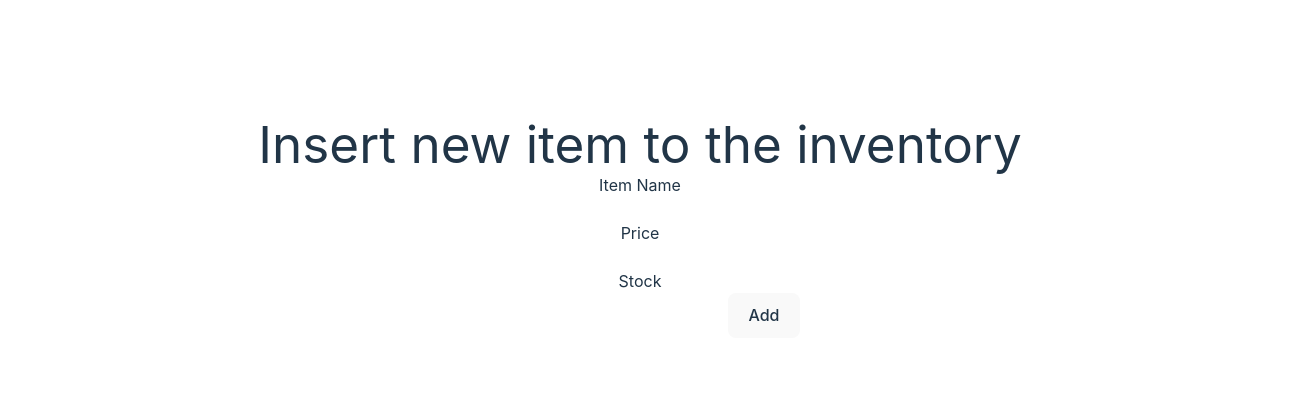
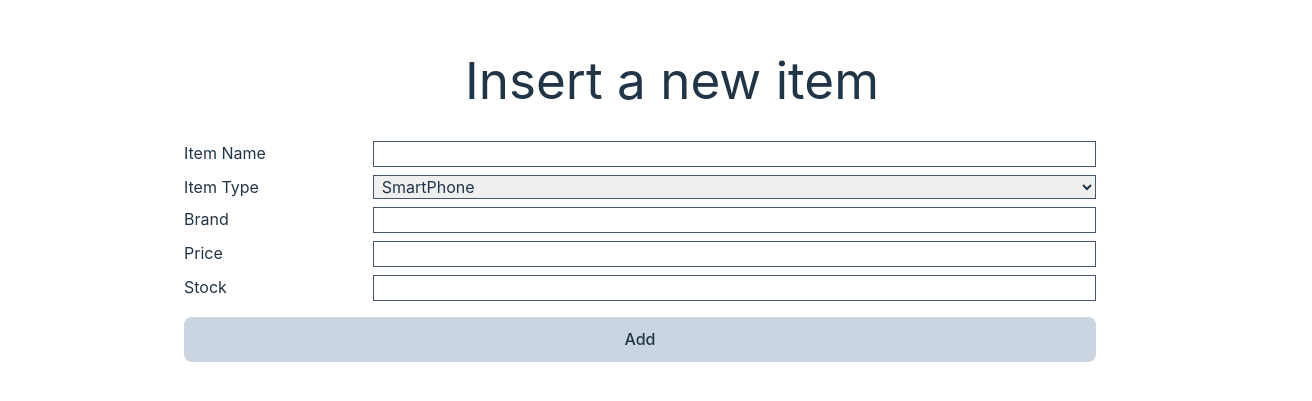
Before and after one commit to AJ-Gagliardo/inventory_app, a React (Vite) app in the folder client/: page / in a window 1280 px wide. Shown: the part 173-574 px from the top of the page, 1312 px wide, since content can reach past the window. Built offline with nearby package versions, Linux system fonts and the light colour scheme.

Commit message:
added some style to the insert new item front end part

```diff
--- a/client/src/components/Create.jsx
+++ b/client/src/components/Create.jsx
@@ -1,14 +1,16 @@
 import { useState } from "react";
 
 function Create() {
-  const [itemName, setItenName] = useState("");
+  const [itemName, setItemName] = useState("");
+  const [itemtype, setItemType] = useState("");
+  const [brand, setBrand] = useState("");
   const [price, setPrice] = useState("");
   const [stock, setStock] = useState("");
 
   const onSubmitForm = async (e) => {
     e.preventDefault();
     try {
-      const body = { itemname: itemName, price, stock };
+      const body = { itemname: itemName, itemtype, brand, price, stock };
       // { itemName: itemName, price: price, stock: stock };
       const response = await fetch("http://localhost:3000/create", {
         method: "POST",
@@ -22,18 +24,59 @@ function Create() {
     }
   };
   return (
-    <div>
-      <h1>Insert new item to the inventory</h1>
-      <form onSubmit={onSubmitForm}>
-        <h2>Item Name</h2>
-        <input type="text" onChange={(e) => setItenName(e.target.value)} />
-        <h2>Price</h2>
-        <input type="number" onChange={(e) => setPrice(e.target.value)} />
-        <h2>Stock</h2>
-        <input type="number" onChange={(e) => setStock(e.target.value)} />
-        <button> Add</button>
-      </form>
-    </div>
+    <>
+      <h1 className="w-screen">Insert a new item</h1>
+      <>
+        <form
+          onSubmit={onSubmitForm}
+          className="grid grid-cols-[1fr,4fr] text-start gap-2 my-8 sm:w-3/4 mx-auto"
+        >
+          <h2>Item Name</h2>
+          <input
+            type="text"
+            onChange={(e) => setItemName(e.target.value)}
+            className="border border-spacing-1 border-slate-600 px-1"
+          />
+          <h2>Item Type</h2>
+          <select
+            className="border border-spacing-1 border-slate-600 px-1"
+            name="itemtype"
+            onChange={(e) => setItemType(e.target.value)}
+          >
+            <option value="smartphone">SmartPhone</option>
+            <option value="tablet">Tablet</option>
+            <option value="laptop">Laptop</option>
+            <option value="gaming">Gaming</option>
+            <option value="accesory">Accesory</option>
+          </select>
+
+          <h2>Brand</h2>
+          <input
+            type="text"
+            className="border border-spacing-1 border-slate-600 px-1"
+            onChange={(e) => {
+              setBrand(e.target.value);
+            }}
+          />
+          <h2>Price</h2>
+          <input
+            className="border border-spacing-1 border-slate-600 px-1"
+            type="number"
+            onChange={(e) => setPrice(e.target.value)}
+          />
+          <h2>Stock</h2>
+          <input
+            className="border border-spacing-1 border-slate-600 px-1"
+            type="number"
+            onChange={(e) => setStock(e.target.value)}
+          />
+          <button className="col-span-2 my-2 hover:scale-110 bg-slate-300">
+            {" "}
+            Add
+          </button>
+        </form>
+      </>
+    </>
   );
 }
 
```
